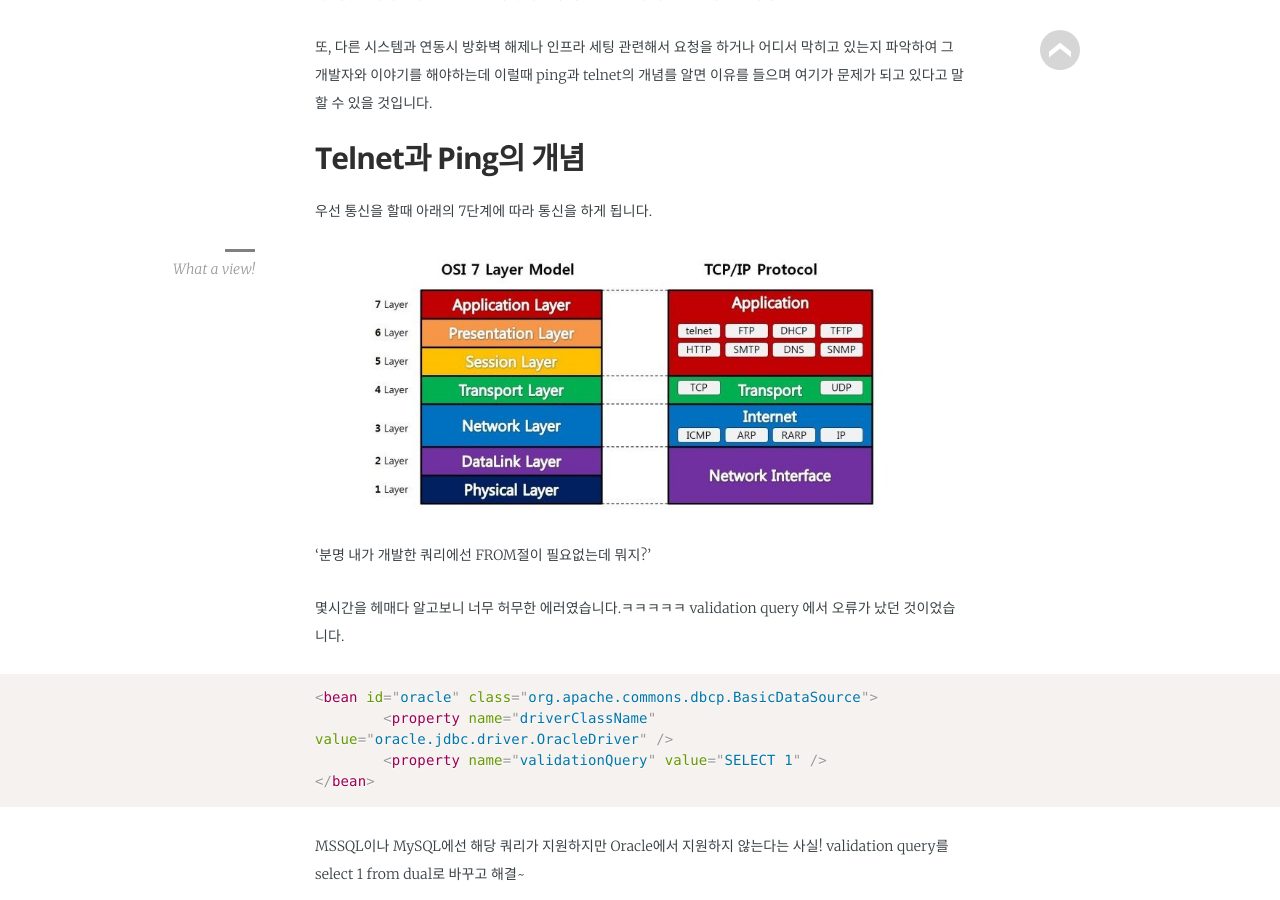
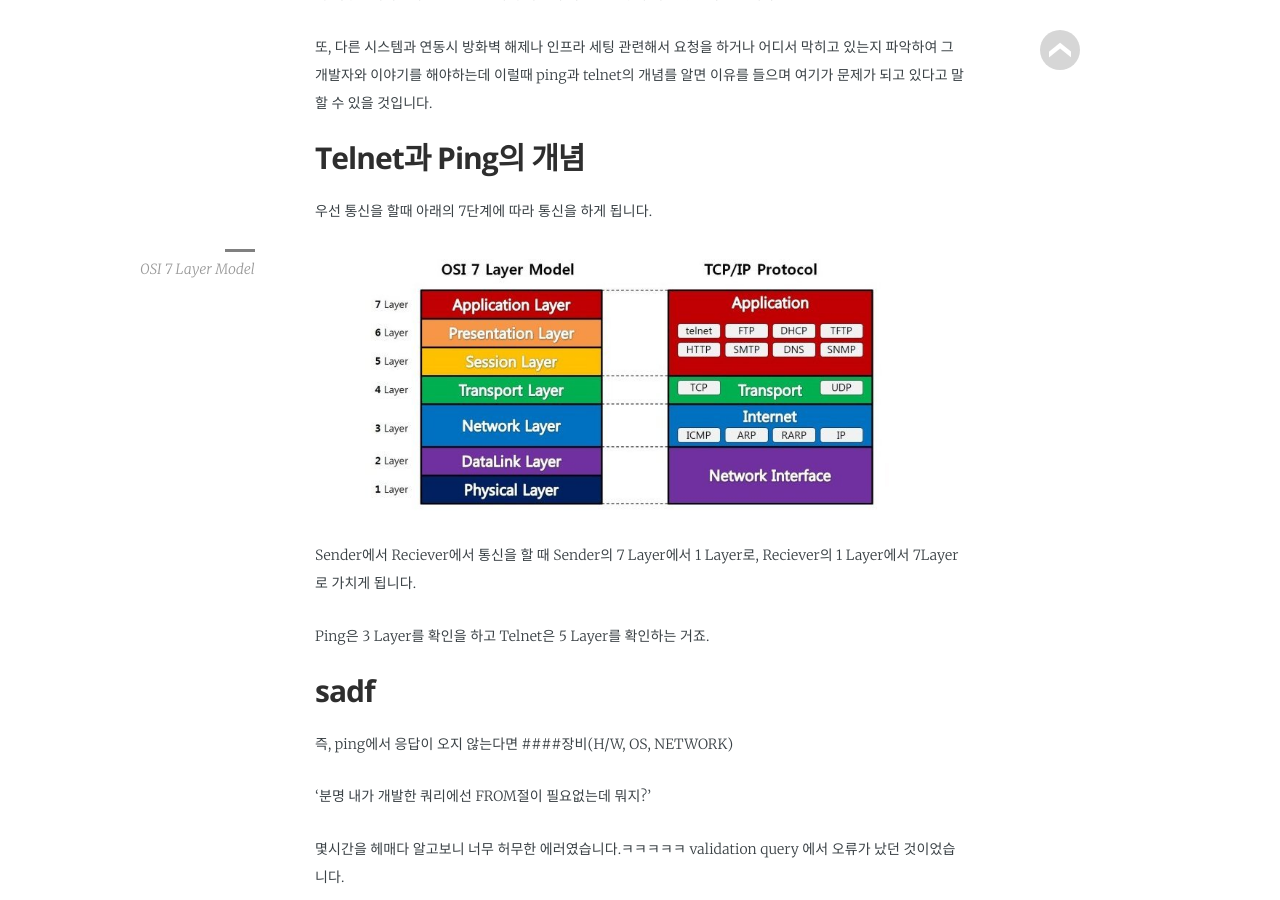
Before and after one commit to jwillmer/jekyllDecent, a Jekyll site: the page built from _posts/2019-02-12-telnet-ping-difference.md, in a window 1280 px wide and 900 px high, scrolled down 704 px. Built offline with Jekyll 4.4.1, drawn with Linux system fonts in a browser that asks for light colours; some web fonts are replaced.

Commit message:
Update 2019-02-12-telnet-ping-difference.md

```diff
--- a/_posts/2019-02-12-telnet-ping-difference.md
+++ b/_posts/2019-02-12-telnet-ping-difference.md
@@ -29,14 +29,24 @@ Ping 테스트를 할때 응답이 잘오는데 Telnet 테스트를 할때는
 이럴때 ping과 telnet의 개념를 알면 이유를 들으며 여기가 문제가 되고 있다고 말할 수 있을 것입니다.
 
 ## Telnet과 Ping의 개념
+
 우선 통신을 할때 아래의 7단계에 따라 통신을 하게 됩니다.
 
 <aside>
 <figure>
 <img src="{{ "/media/img/network/7layer.PNG" | absolute_url }}" />
-<figcaption>What a view!</figcaption>
+<figcaption>OSI 7 Layer Model</figcaption>
 </figure>
 </aside>
+
+Sender에서 Reciever에서 통신을 할 때
+Sender의 7 Layer에서 1 Layer로, Reciever의 1 Layer에서 7Layer로 가치게 됩니다.
+
+Ping은 3 Layer를 확인을 하고 Telnet은 5 Layer를 확인하는 거죠.
+
+## sadf
+
+즉, ping에서 응답이 오지 않는다면 ####장비(H/W, OS, NETWORK)
 
 '분명 내가 개발한 쿼리에선 FROM절이 필요없는데 뭐지?'
 
```
